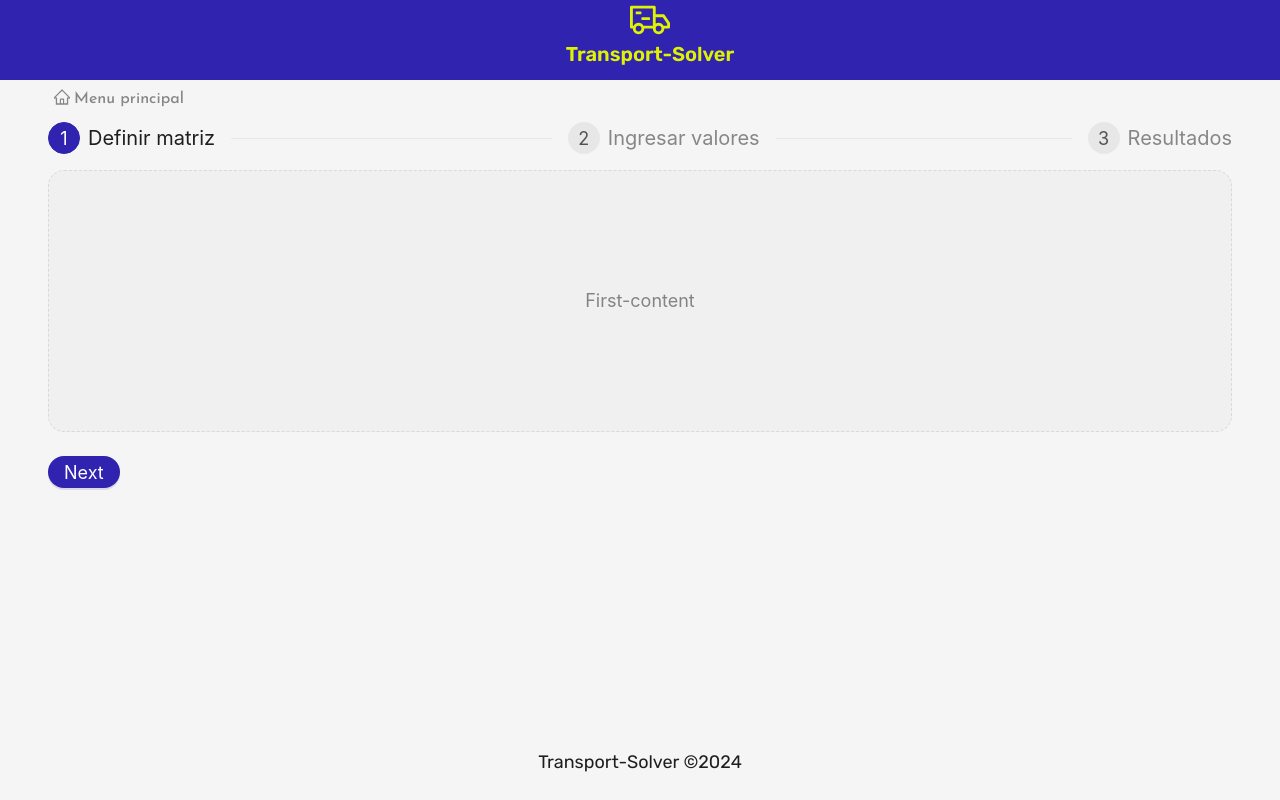
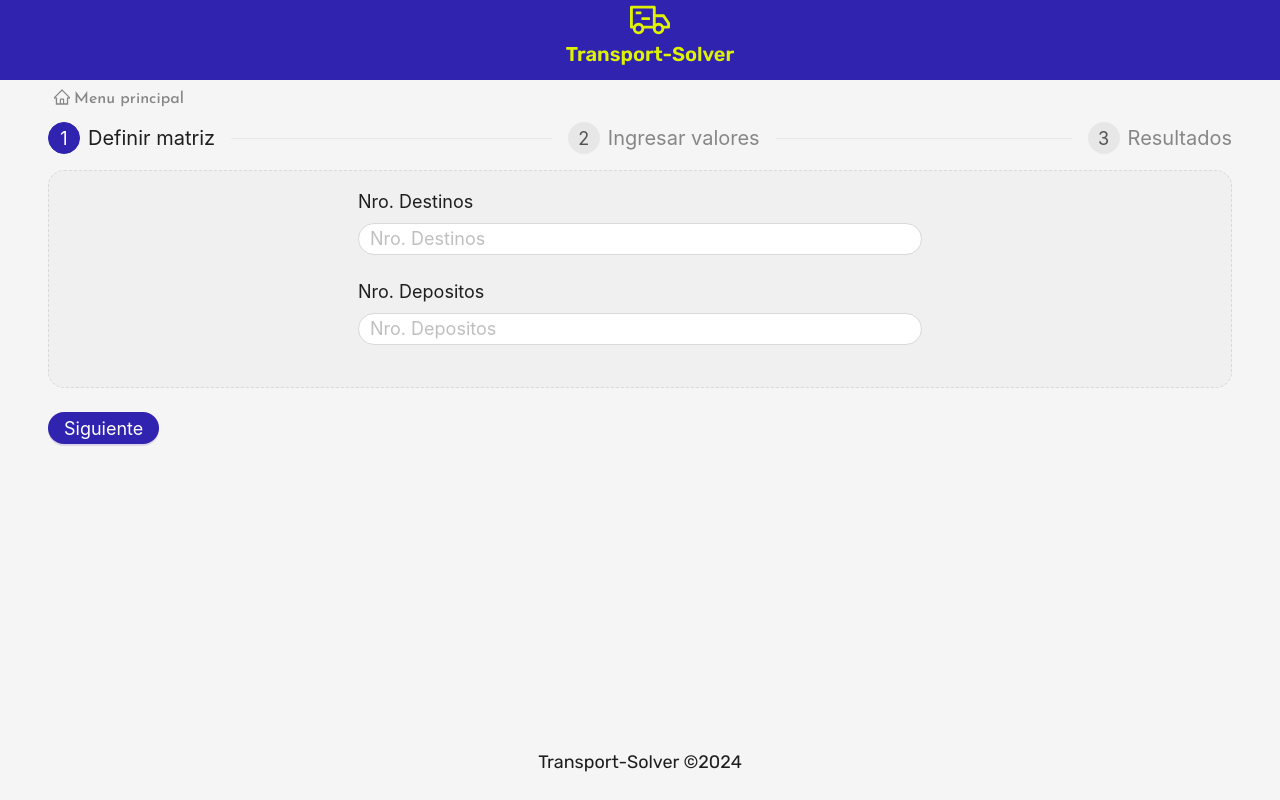
Before and after one commit to AgusR1/tranport-solver, a React (Vite) app: page /#/ in a window 1280 px wide. Built offline with nearby package versions, Linux system fonts and the light colour scheme.

Commit message:
panel formulario de creacion de matriz

```diff
--- a/package.json
+++ b/package.json
@@ -11,7 +11,7 @@
   },
   "dependencies": {
     "@ant-design/icons": "^5.5.1",
-    "antd": "^5.21.5",
+    "antd": "^5.21.6",
     "react": "^18.3.1",
     "react-dom": "^18.3.1",
     "react-router": "^6.27.0",
--- /dev/null
+++ b/src/FormCreacionMatriz/FormCreacionMatriz.tsx
@@ -0,0 +1,26 @@
+import { Form, Input } from "antd";
+
+const FormCreacionMatriz = () => {
+	const [form] = Form.useForm();
+
+	const onFormChange = () => {
+		console.log(form.getFieldsValue());
+	};
+	return (
+		<Form
+			style={{ padding: "1em", maxWidth: "600px", margin: "auto" }}
+			layout="vertical"
+			form={form}
+			onValuesChange={onFormChange}
+		>
+			<Form.Item label="Nro. Destinos">
+				<Input placeholder="Nro. Destinos" type="number" />
+			</Form.Item>
+			<Form.Item label="Nro. Depositos">
+				<Input placeholder="Nro. Depositos" type="number" />
+			</Form.Item>
+		</Form>
+	);
+};
+
+export default FormCreacionMatriz;
--- a/src/ListadoActividades/ListadoActividades.tsx
+++ b/src/ListadoActividades/ListadoActividades.tsx
@@ -2,20 +2,8 @@ import React, { useState } from "react";
 import { Breadcrumb, Button, message, Steps, theme } from "antd";
 import { HomeOutlined } from "@ant-design/icons";
 import MainLayout from "../general/MainLayout";
-const steps = [
-	{
-		title: "Definir matriz",
-		content: "First-content",
-	},
-	{
-		title: "Ingresar valores",
-		content: "Second-content",
-	},
-	{
-		title: "Resultados",
-		content: "Last-content",
-	},
-];
+import FormCreacionMatriz from "../FormCreacionMatriz/FormCreacionMatriz";
+
 const StepperActividad: React.FC = () => {
 	const { token } = theme.useToken();
 	const [current, setCurrent] = useState(0);
@@ -27,7 +15,20 @@ const StepperActividad: React.FC = () => {
 	const prev = () => {
 		setCurrent(current - 1);
 	};
-
+	const steps = [
+		{
+			title: "Definir matriz",
+			content: <FormCreacionMatriz />,
+		},
+		{
+			title: "Ingresar valores",
+			content: "Second-content",
+		},
+		{
+			title: "Resultados",
+			content: "Last-content",
+		},
+	];
 	const items = steps.map((item) => ({ key: item.title, title: item.title }));
 
 	const contentStyle: React.CSSProperties = {
@@ -65,7 +66,7 @@ const StepperActividad: React.FC = () => {
 				<div style={{ marginTop: 24 }}>
 					{current < steps.length - 1 && (
 						<Button type="primary" onClick={() => next()}>
-							Next
+							Siguiente
 						</Button>
 					)}
 					{current === steps.length - 1 && (
@@ -73,12 +74,12 @@ const StepperActividad: React.FC = () => {
 							type="primary"
 							onClick={() => message.success("Processing complete!")}
 						>
-							Done
+							Hecho
 						</Button>
 					)}
 					{current > 0 && (
 						<Button style={{ margin: "0 8px" }} onClick={() => prev()}>
-							Previous
+							Anterior
 						</Button>
 					)}
 				</div>
```
Also changed, not shown: 1 other file (tests, documents, lock files or other folders).
